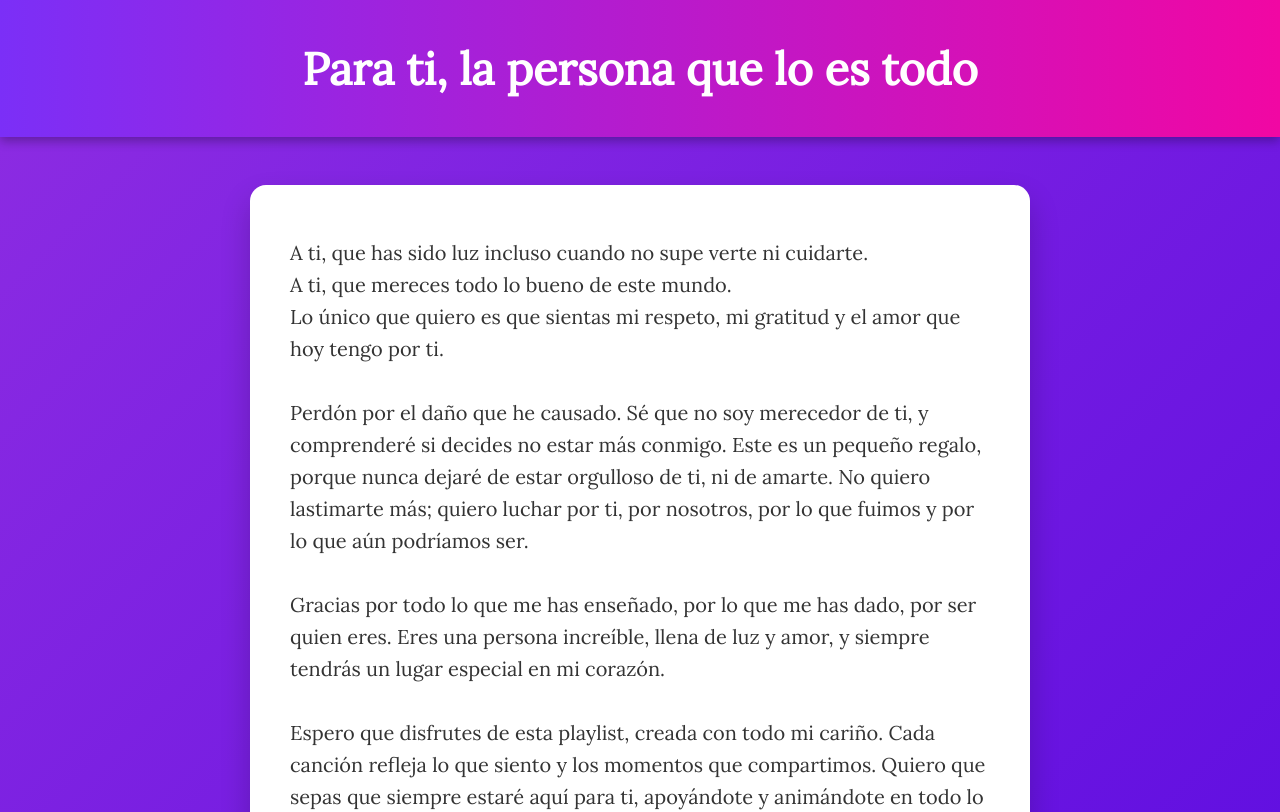
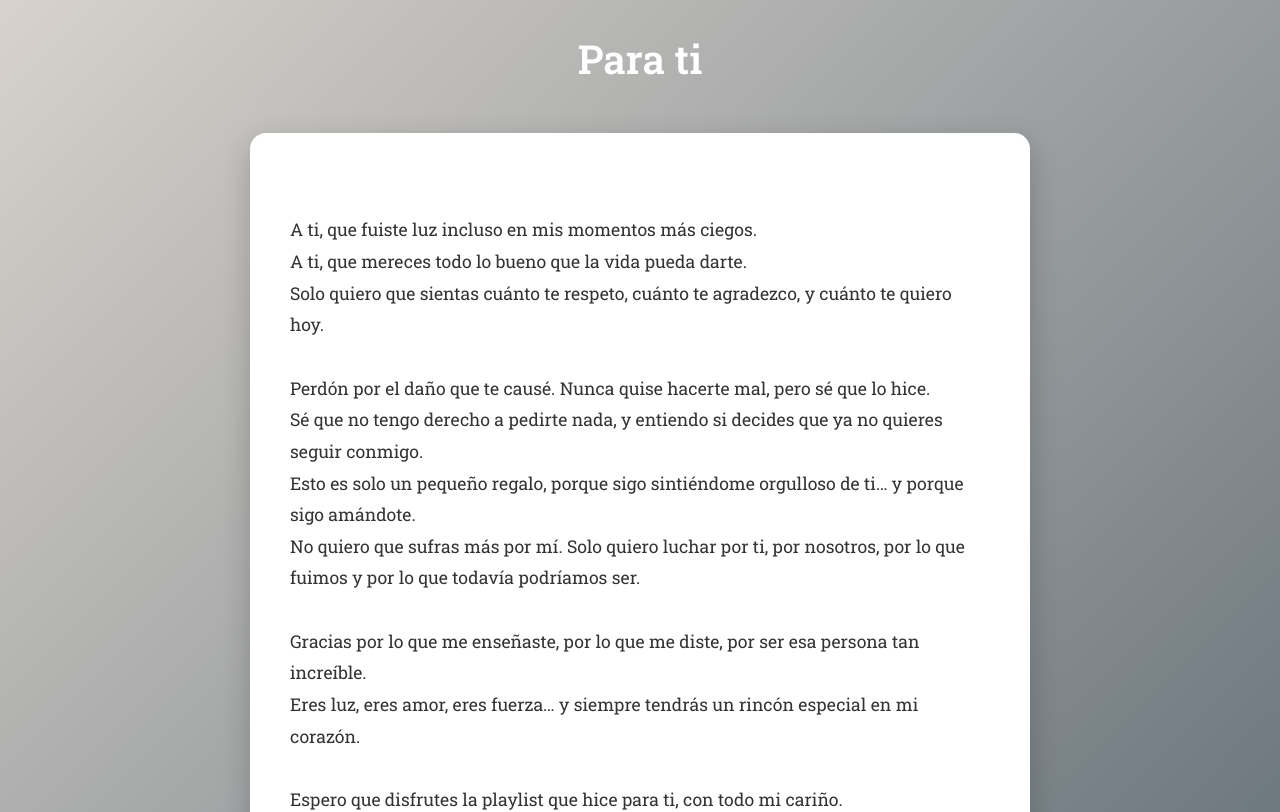
Before and after one commit to Guagua-Coa/Citla, a plain HTML site: page index.html in a window 1280 px wide. Shown: the top 812 px of the page. Drawn offline with nearby package versions, Linux system fonts and the light colour scheme.

Commit message:
Update index.html

```diff
--- a/index.html
+++ b/index.html
@@ -3,100 +3,86 @@
 <head>
   <meta charset="UTF-8" />
   <meta name="viewport" content="width=device-width, initial-scale=1" />
-  <title>Para ti Citla, con todo mi amor</title>
-  <link href="https://fonts.googleapis.com/css2?family=Lora&family=Open+Sans&display=swap" rel="stylesheet" />
+  <title>Para ti</title>
+  <link href="https://fonts.googleapis.com/css2?family=Roboto+Slab:wght@400;600&family=Open+Sans&display=swap" rel="stylesheet" />
   <style>
     body {
       margin: 0;
+      padding: 0;
+      background: linear-gradient(135deg, #d7d2cc, #304352);
       font-family: 'Open Sans', sans-serif;
-      background: linear-gradient(135deg, #8e2de2, #4a00e0);
       color: #333;
-      min-height: 100vh;
       overflow-x: hidden;
-      position: relative;
     }
     header {
-      background: linear-gradient(90deg, #7b2ff7, #f107a3);
+      text-align: center;
+      padding: 2rem 1rem 1rem;
       color: white;
-      padding: 2.5rem 1rem;
-      text-align: center;
-      font-family: 'Lora', serif;
-      box-shadow: 0 4px 10px rgba(0,0,0,0.3);
-      position: sticky;
-      top: 0;
-      z-index: 1000;
+      font-family: 'Roboto Slab', serif;
     }
     header h1 {
       margin: 0;
-      font-size: 2.8rem;
-      font-weight: 700;
+      font-size: 2.5rem;
+      font-weight: 600;
     }
-    main {
+    .carta {
+      background: #fff;
+      padding: 2rem 2.5rem;
+      border-radius: 1rem;
       max-width: 700px;
-      margin: 3rem auto;
-      background: white;
-      border-radius: 1rem;
-      box-shadow: 0 15px 30px rgba(0,0,0,0.2);
-      padding: 2rem 2.5rem;
-      position: relative;
+      margin: 2rem auto;
+      box-shadow: 0 10px 30px rgba(0, 0, 0, 0.2);
+      font-family: 'Roboto Slab', serif;
+      line-height: 1.8;
     }
-    main p {
-      font-size: 1.25rem;
-      line-height: 1.6;
-      font-family: 'Lora', serif;
+    .carta p {
+      white-space: pre-line;
+      font-size: 1.1rem;
     }
-    h2 {
-      font-family: 'Lora', serif;
-      font-weight: 600;
-      font-size: 2rem;
-      text-align: center;
+    .firma {
+      margin-top: 2rem;
+      text-align: right;
+      font-style: italic;
       color: #7b2ff7;
     }
     .spotify-embed {
+      max-width: 700px;
+      margin: 2rem auto;
       border-radius: 1rem;
       overflow: hidden;
-      box-shadow: 0 8px 20px rgba(123,47,247,0.5);
+      box-shadow: 0 8px 20px rgba(0,0,0,0.3);
     }
     .btn-center {
       text-align: center;
-      margin-top: 2rem;
+      margin: 2rem;
     }
     button {
       background: #7b2ff7;
       color: white;
       border: none;
       padding: 1rem 3rem;
-      font-size: 1.25rem;
-      font-family: 'Lora', serif;
+      font-size: 1.2rem;
       border-radius: 50px;
       cursor: pointer;
       box-shadow: 0 6px 12px rgba(123,47,247,0.6);
       transition: background 0.3s ease;
-      animation: pulse 2.5s infinite;
+      font-family: 'Roboto Slab', serif;
     }
     button:hover {
       background: #f107a3;
-    }
-    @keyframes pulse {
-      0%, 100% {
-        box-shadow: 0 6px 12px rgba(123,47,247,0.6);
-      }
-      50% {
-        box-shadow: 0 10px 25px rgba(241,7,163,0.8);
-      }
     }
     .heart {
       position: fixed;
       top: 100%;
       font-size: 2rem;
       color: #f107a3;
-      animation: floatUp 3s linear forwards;
+      animation: floatUp 4s linear forwards;
       pointer-events: none;
       z-index: 9999;
     }
     @keyframes floatUp {
       to {
-        transform: translateY(-120vh);
+        transform: translateY(-150vh);
         opacity: 0;
       }
     }
@@ -104,50 +90,56 @@
 </head>
 <body>
   <header>
-    <h1>Para ti, la persona que lo es todo</h1>
+    <h1>Para ti</h1>
   </header>
-  <main>
+
+  <div class="carta">
     <p>
-  A ti, que has sido luz incluso cuando no supe verte ni cuidarte.<br/>
-  A ti, que mereces todo lo bueno de este mundo.<br/>
-  Lo único que quiero es que sientas mi respeto, mi gratitud y el amor que hoy tengo por ti.<br/><br/>
+A ti, que fuiste luz incluso en mis momentos más ciegos.
+A ti, que mereces todo lo bueno que la vida pueda darte.
+Solo quiero que sientas cuánto te respeto, cuánto te agradezco, y cuánto te quiero hoy.
 
-  Perdón por el daño que he causado. Sé que no soy merecedor de ti, y comprenderé si decides no estar más conmigo.
-  Este es un pequeño regalo, porque nunca dejaré de estar orgulloso de ti, ni de amarte.
-  No quiero lastimarte más; quiero luchar por ti, por nosotros, por lo que fuimos y por lo que aún podríamos ser.<br/><br/>
+Perdón por el daño que te causé. Nunca quise hacerte mal, pero sé que lo hice.
+Sé que no tengo derecho a pedirte nada, y entiendo si decides que ya no quieres seguir conmigo.
+Esto es solo un pequeño regalo, porque sigo sintiéndome orgulloso de ti… y porque sigo amándote.
+No quiero que sufras más por mí. Solo quiero luchar por ti, por nosotros, por lo que fuimos y por lo que todavía podríamos ser.
 
-  Gracias por todo lo que me has enseñado, por lo que me has dado, por ser quien eres.
-  Eres una persona increíble, llena de luz y amor, y siempre tendrás un lugar especial en mi corazón.<br/><br/>
+Gracias por lo que me enseñaste, por lo que me diste, por ser esa persona tan increíble.
+Eres luz, eres amor, eres fuerza… y siempre tendrás un rincón especial en mi corazón.
 
-  Espero que disfrutes de esta playlist, creada con todo mi cariño. Cada canción refleja lo que siento y los momentos que compartimos.
-  Quiero que sepas que siempre estaré aquí para ti, apoyándote y animándote en todo lo que hagas, aunque sea desde lejos.<br/><br/>
+Espero que disfrutes la playlist que hice para ti, con todo mi cariño.
+Cada canción lleva un pedacito de lo que siento, de lo que vivimos.
+Siempre estaré para ti, aunque sea a la distancia, deseando que logres todo lo que sueñas.
 
-  Estos meses he pensado mucho en cómo pedirte que seas mi pareja, y sentí que esto podía ser una forma bonita, acompañada de unas flores...
-  Si pudiera regresar el tiempo y cambiar las cosas para no haberte hecho daño, lo haría sin dudarlo, aunque eso significara que hoy no fuéramos nada.
-  Solo puedo aprender de mis errores y esforzarme por ser mejor.<br/><br/>
+He pensado tanto en cómo pedirte que volvamos a intentarlo.
+Quizá esto no sea suficiente. Quizá debí haberte dado unas flores… o solo un abrazo.
+Pero más que nada quiero que sepas lo mucho que me importas.
+Si pudiera dar marcha atrás y evitar todo lo que te dolió, lo haría sin pensarlo.
+Hoy solo me queda aprender, crecer y esforzarme por ser alguien mejor.
 
-  Lo único que quiero es hacerte feliz, porque eso es lo que mereces.
-  Si decides que ya no quieres intentarlo, quiero que sepas que estaré aquí, esperándote, por si un día quieres volver a intentarlo.
-  Prometo madurar y ser mejor para ti. Quiero ser tu motor, como tú lo fuiste para mí.<br/><br/>
+Lo único que quiero de verdad es que seas feliz, porque te lo mereces.
+Y si decides que ya no quieres volver, lo entenderé.
+Pero aquí estaré, por si algún día decides regresar.
+Prometo cambiar, madurar, y ser el compañero que mereces.
+Quiero volver a ser tu impulso, como tú lo fuiste para mí.
 
-  Siempre estarás en mis recuerdos, y por siempre en mi corazón.
-  Te deseo todo el éxito en tus ensayos y en cada paso que des.
-  Te amo hoy, te amaré mañana, y te amaré siempre.
+Siempre te llevaré en mis recuerdos y en mi corazón.
+Te deseo lo mejor, en tus ensayos, en la vida, en todo.
+Te amo hoy. Te amaré mañana. Y, pase lo que pase, te voy a amar siempre.
     </p>
+    <div class="firma">Con todo mi cariño</div>
+  </div>
 
-    <h2>Mi playlist para ti</h2>
   <div class="spotify-embed">
-      <iframe src="https://open.spotify.com/embed/playlist/5iru5X8TmF8mcjfv5XSZD5" width="100%" height="380" frameborder="0" allow="autoplay; clipboard-write; encrypted-media; fullscreen; picture-in-picture" loading="lazy" allowfullscreen></iframe>
+    <iframe src="https://open.spotify.com/embed/playlist/5iru5X8TmF8mcjfv5XSZD5" width="100%" height="380" frameborder="0" allow="autoplay; clipboard-write; encrypted-media; fullscreen; picture-in-picture" loading="lazy"></iframe>
   </div>
 
   <div class="btn-center">
     <button id="graciasBtn">Gracias por existir</button>
   </div>
-  </main>
 
   <script>
     const button = document.getElementById('graciasBtn');
-
     button.addEventListener('click', () => {
       alert('Siempre serás importante. Gracias por leer esto.');
       for (let i = 0; i < 30; i++) {
@@ -162,12 +154,10 @@
       heart.style.left = Math.random() * 100 + 'vw';
       heart.style.fontSize = (Math.random() * 20 + 20) + 'px';
       document.body.appendChild(heart);
-
       setTimeout(() => {
         heart.remove();
-      }, 3000);
+      }, 4000);
     }
-
   </script>
 </body>
 </html>
```
Lines whose indentation alone changed are shown as unchanged.
